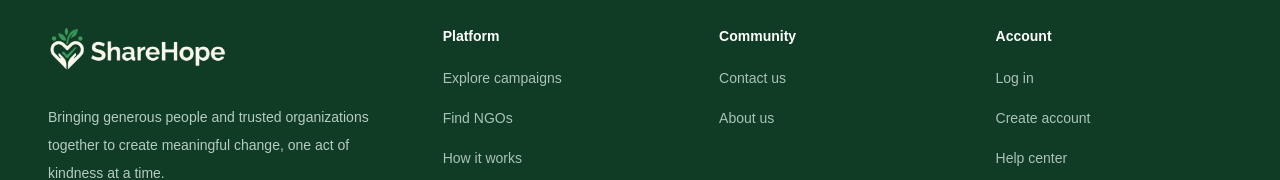
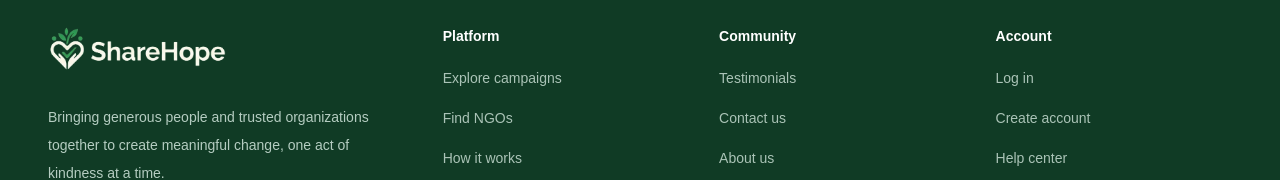
Before and after one commit to bipinjlimbu/ShareHope, a Next.js app in the folder frontend/sh-app/: page / in a window 1280 px wide. Shown: the part 907-1087 px from the top of the page. Built offline with nearby package versions, Linux system fonts and the light colour scheme; no server answers.

Commit message:
Footer Updated

```diff
--- a/frontend/sh-app/src/components/main/Footer.tsx
+++ b/frontend/sh-app/src/components/main/Footer.tsx
@@ -20,6 +20,7 @@ const footerLinks = {
         { label: "How it works", href: "/about" },
     ],
     Community: [
+        { label: "Testimonials", href: "/testimonials" },
         { label: "Contact us", href: "/contact" },
         { label: "About us", href: "/about" },
     ],
```
